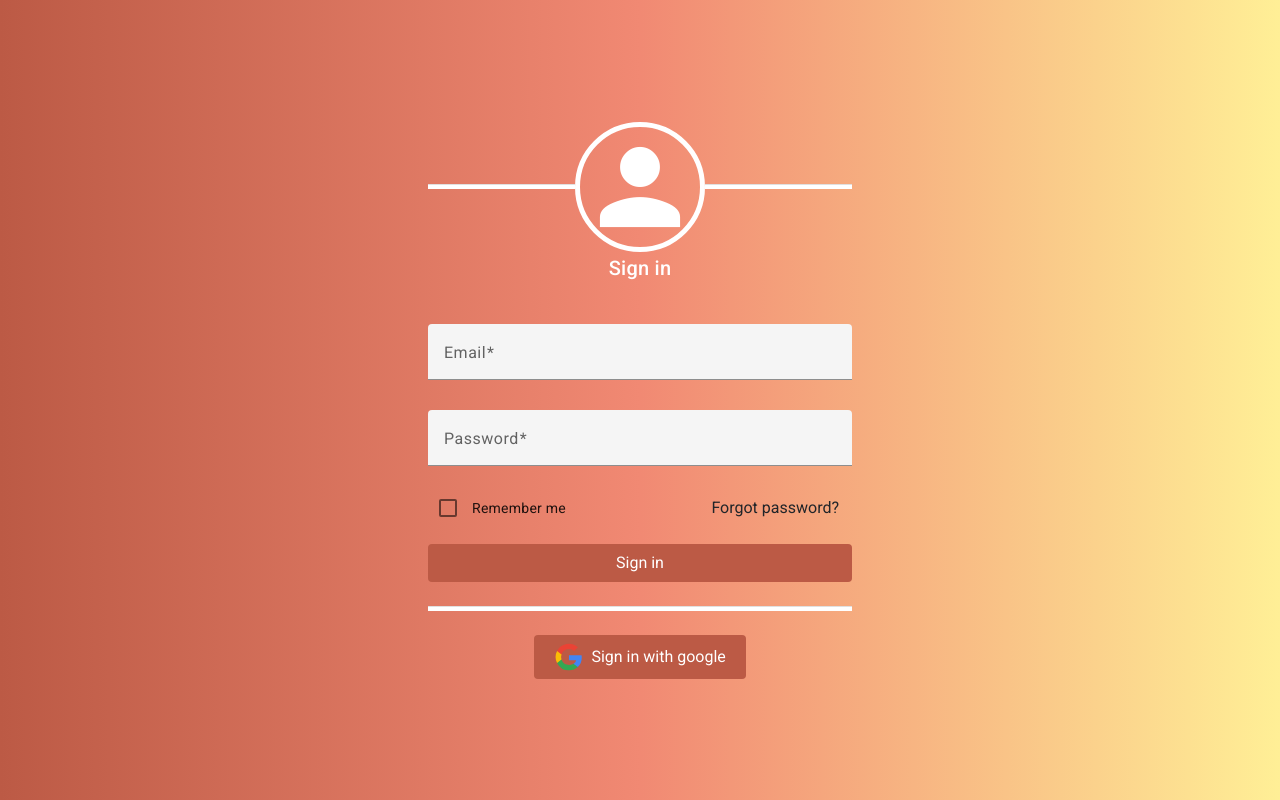
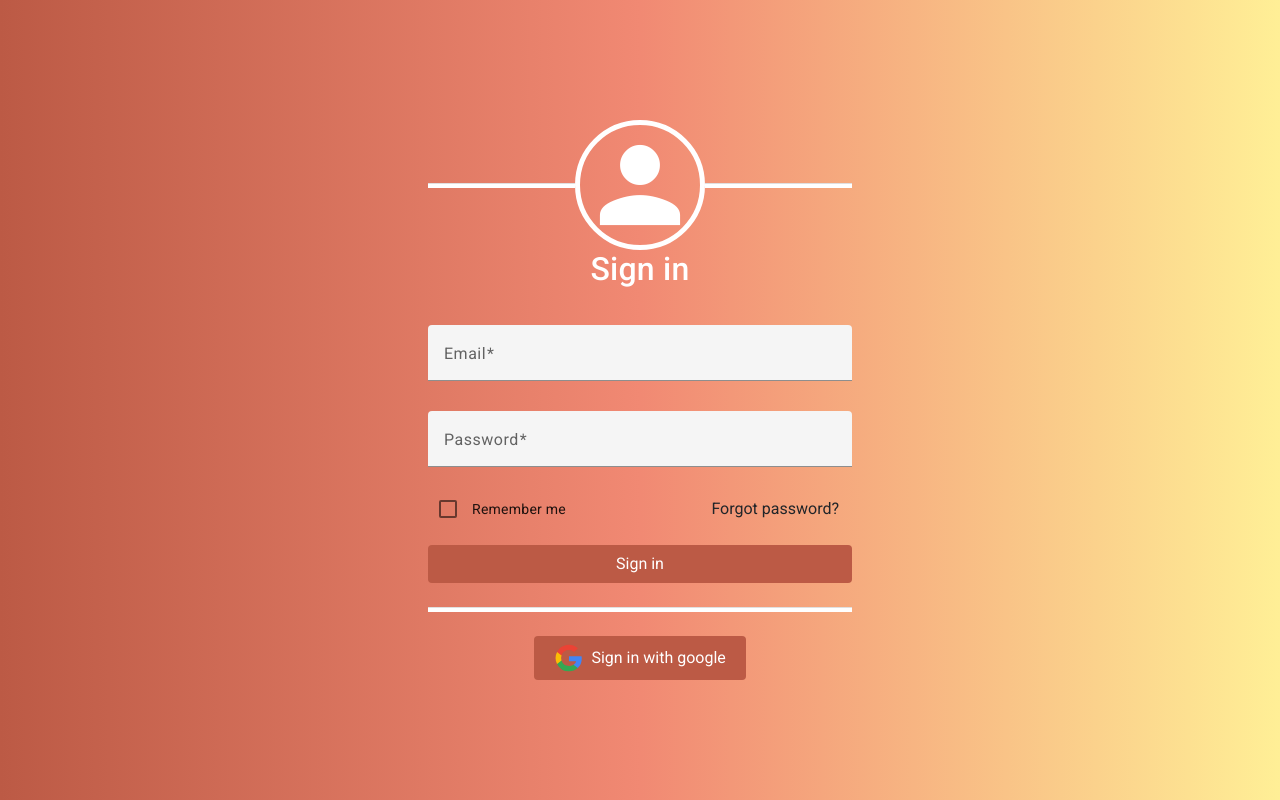
Before and after one commit to 123yael/client-home, an Angular app: page / in a window 1280 px wide. Built offline with nearby package versions, Linux system fonts and the light colour scheme.

Commit message:
mini change

```diff
--- a/src/app/components/sign-in/sign-in.component.html
+++ b/src/app/components/sign-in/sign-in.component.html
@@ -8,7 +8,7 @@
       <div class="line"><mat-divider></mat-divider></div>
     </div>
 
-    <h2>Sign in</h2>
+    <p class="h2">Sign in</p>
 
     <form>
       <mat-form-field class="example-full-width mt-4">
```
